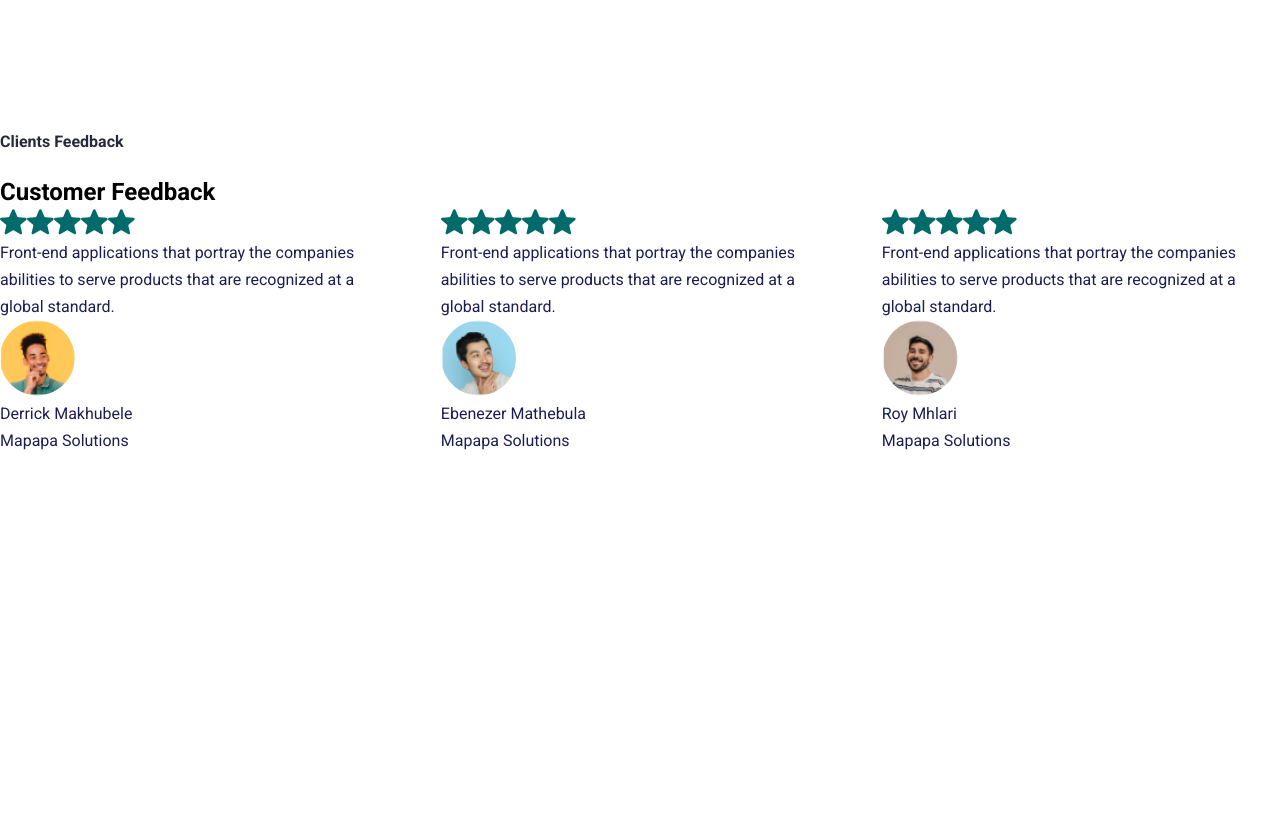
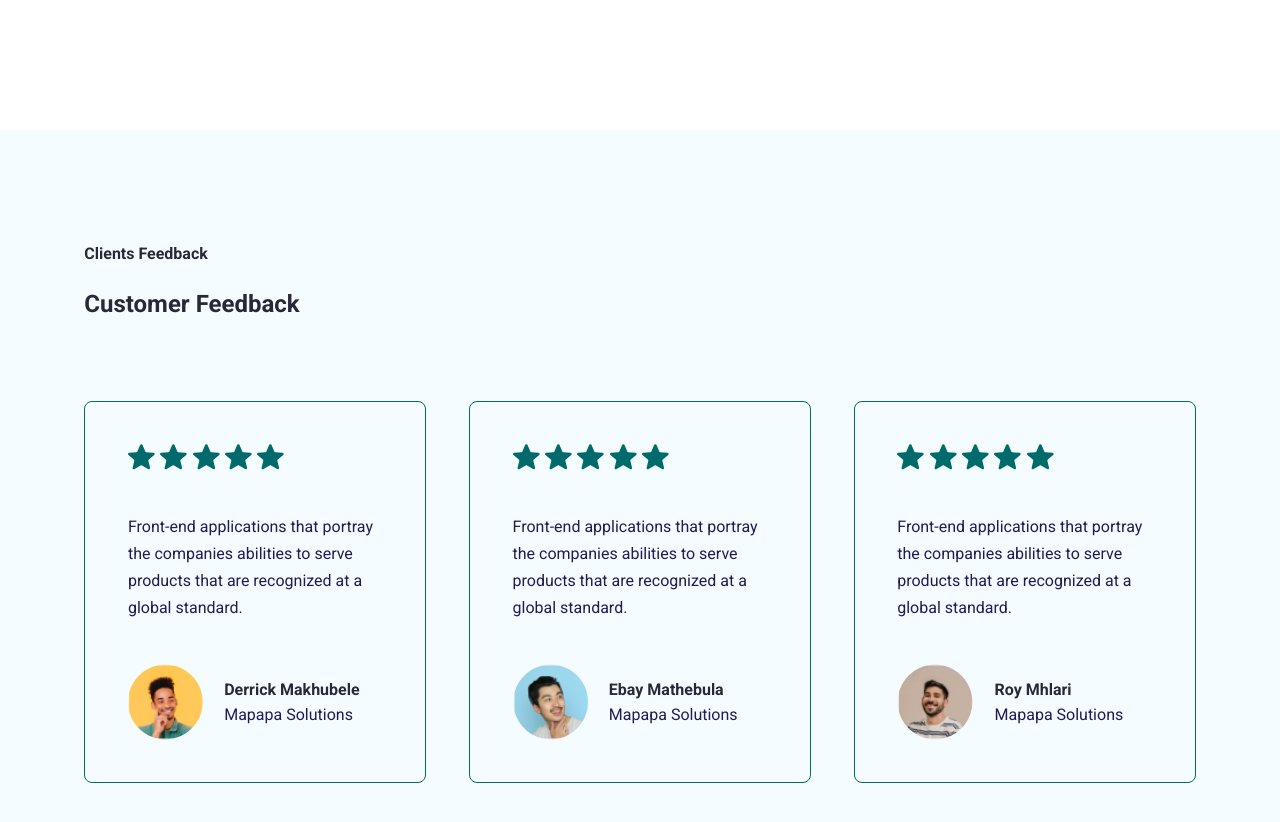
Before and after one commit to mathebulansuku/react-js-personal-portfolio, a React (Create React App) app: page / in a window 1280 px wide. Shown: the part 3580-4402 px from the top of the page. Before the commit the page ends 4034 px from the top, so only its background shows below. Built offline with nearby package versions, Linux system fonts and the light colour scheme.

Commit message:
Testimonial styling done

```diff
--- a/src/App.css
+++ b/src/App.css
@@ -443,3 +443,49 @@ h2 {
 /* Portfolio ENDS */
 
 /* Testimonial Styling START */
+.testimonial-section {
+  display: flex;
+  padding: 112px 84.3px;
+  flex-direction: column;
+  align-items: flex-start;
+  gap: 80px;
+  background-color: var(--bg-shade);
+}
+
+.section-heading {
+  color: var(--heading-color);
+}
+
+.testimonial-section-card {
+  display: flex;
+  padding: 42.6px;
+  flex-direction: column;
+  align-items: flex-start;
+  gap: 42.6px;
+  flex: 1 0 0;
+  border-radius: 8px;
+  border: 1.33px solid #006b6a;
+}
+
+.testimonial-section-card-review {
+  display: flex;
+  align-items: flex-start;
+  gap: 5.33px;
+}
+
+.testimonial-section-card-author-detail {
+  display: flex;
+  align-items: center;
+  gap: 21.3px;
+}
+
+.testimonial-author-name {
+  font-weight: 600;
+  color: var(--heading-color);
+}
+
+.testimonial-author-designation {
+  color: var(--darkblue);
+  font-size: 400;
+  line-height: 150%;
+}
--- a/src/data/index.json
+++ b/src/data/index.json
@@ -66,7 +66,7 @@
       "src": "./img/avatar-image-1.png",
       "title": "ScholarFi App",
       "description": "Front-end applications that portray the companies abilities to serve products that are recognized at a global standard.",
-      "author_name": "Ebenezer Mathebula",
+      "author_name": "Ebay Mathebula",
       "author_designation": "Mapapa Solutions"
     },
     {
```
